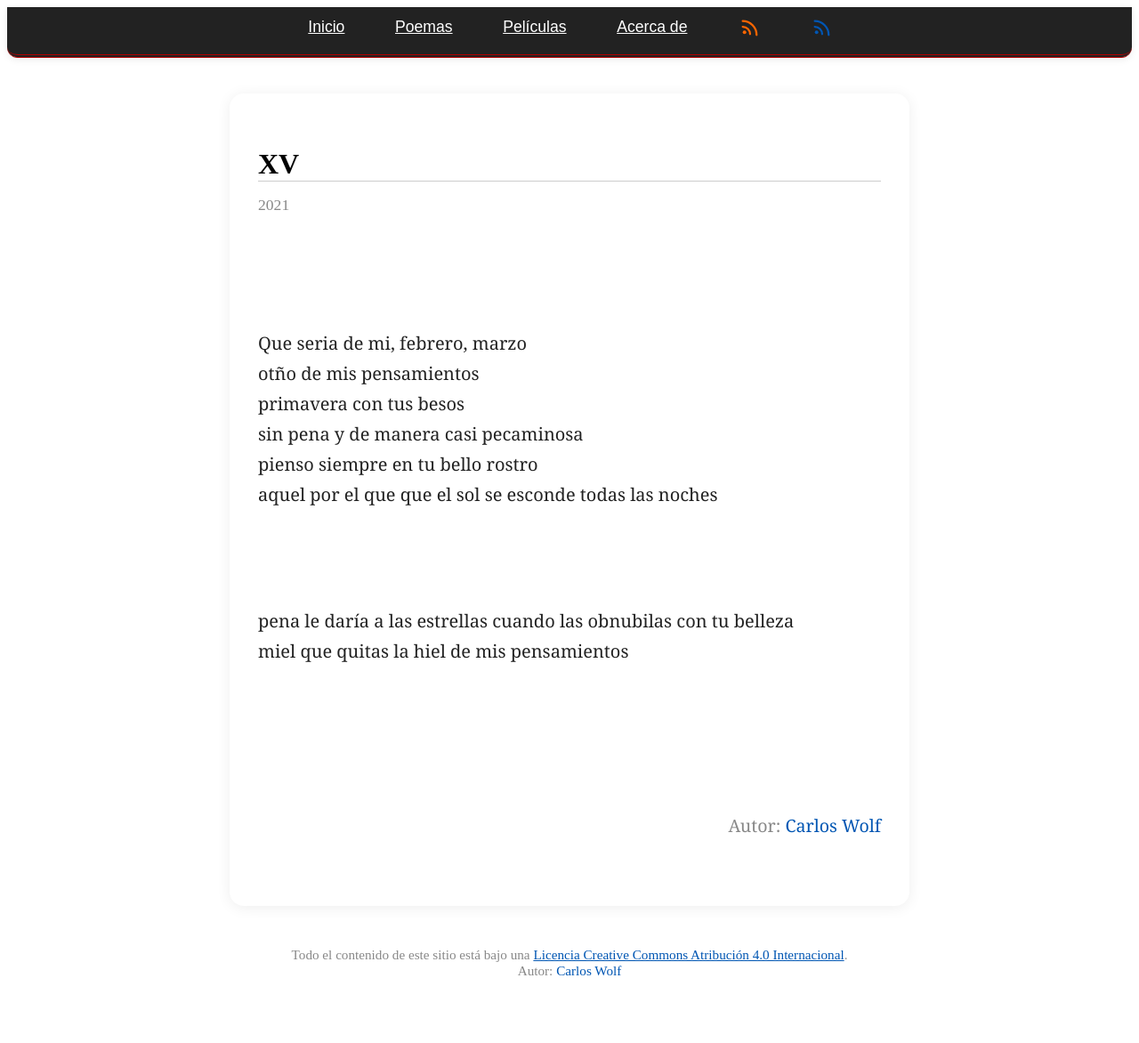
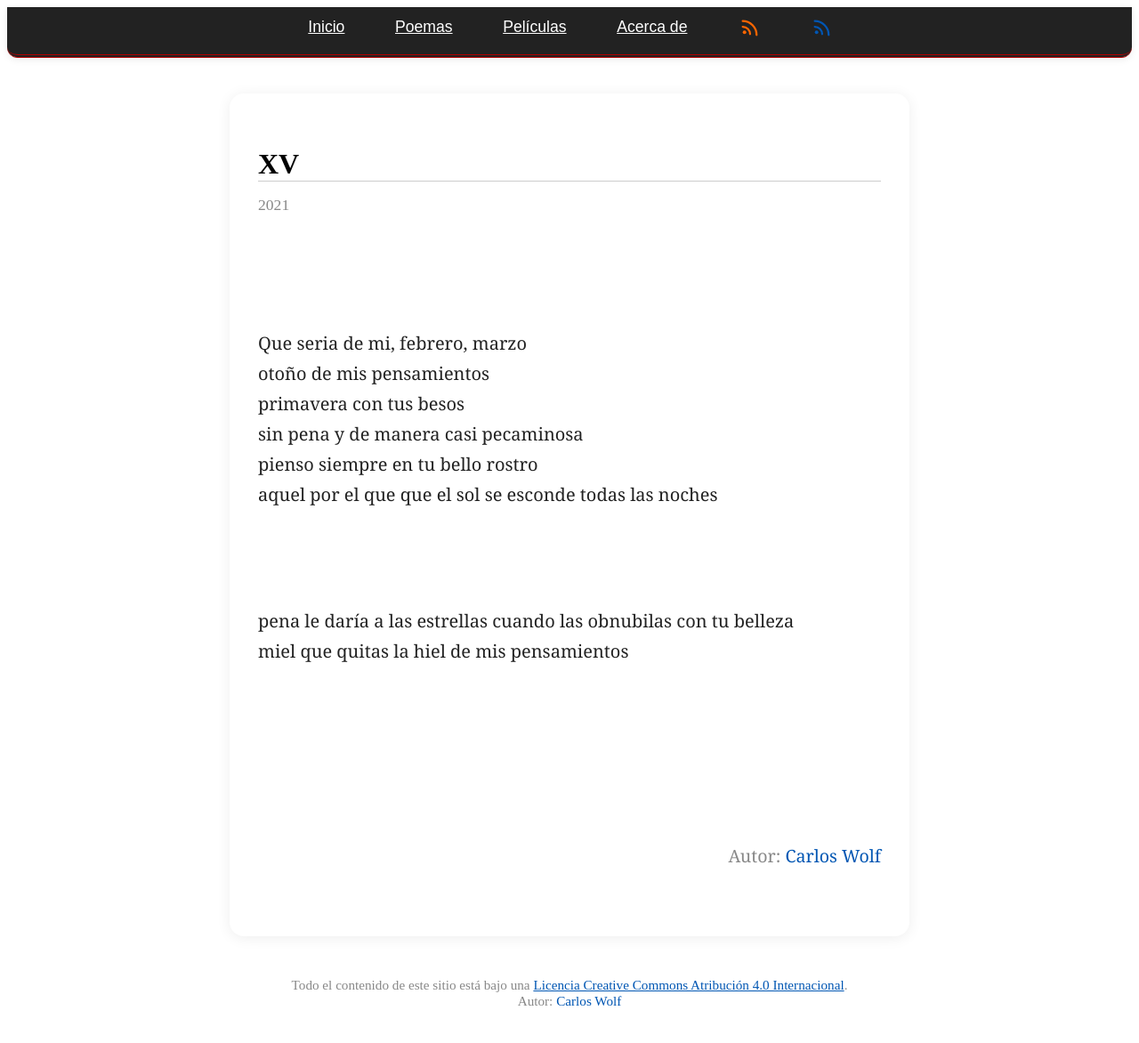
Before and after one commit to 21Hell/palabrasalviento, a Jekyll site: the page built from _poemas/XV.md, in a window 1280 px wide. Shown: the whole page at 89% size. Built offline with Jekyll 4.4.1, drawn with Linux system fonts in a browser that asks for light colours; before the commit the page ends 1138 px from its top, so only the background shows below that.

Commit message:
Poema 41 42 y Correxion en 15

```diff
--- a/_layouts/poema.html
+++ b/_layouts/poema.html
@@ -33,6 +33,19 @@
   {% else %}
     {{ page.content }}
   {% endif %}
+    <style>
+      .poema-text .news {
+        background:#f0f0f0;
+        color:#111;
+        padding:0.8rem 1rem;
+        border-radius:6px;
+        display:inline-block;
+        max-width:100%;
+      }
+      @media (max-width:700px){
+        .poema-text .news{ display:block; }
+      }
+    </style>
   <div class="poema-autor" style="margin-top:2em; color:#888; font-size:0.98em; text-align:right;">Autor: <a href="https://www.instagram.com/cwolf_imc/" target="_blank" rel="noopener" style="color:#0056b3; text-decoration:none;">Carlos Wolf</a></div>
   </div>
 </div>
--- a/_poemas/XV.md
+++ b/_poemas/XV.md
@@ -7,7 +7,7 @@
 categoria: panoramas
 ---
 Que seria de mi, febrero, marzo
-otño de mis pensamientos
+otoño de mis pensamientos
 primavera con tus besos
 sin pena y de manera casi pecaminosa
 pienso siempre en tu bello rostro
```
Also changed, not shown: _poemas/XLI.md (added, +16 -0 lines), _poemas/XLII.md (added, +17 -0 lines).
